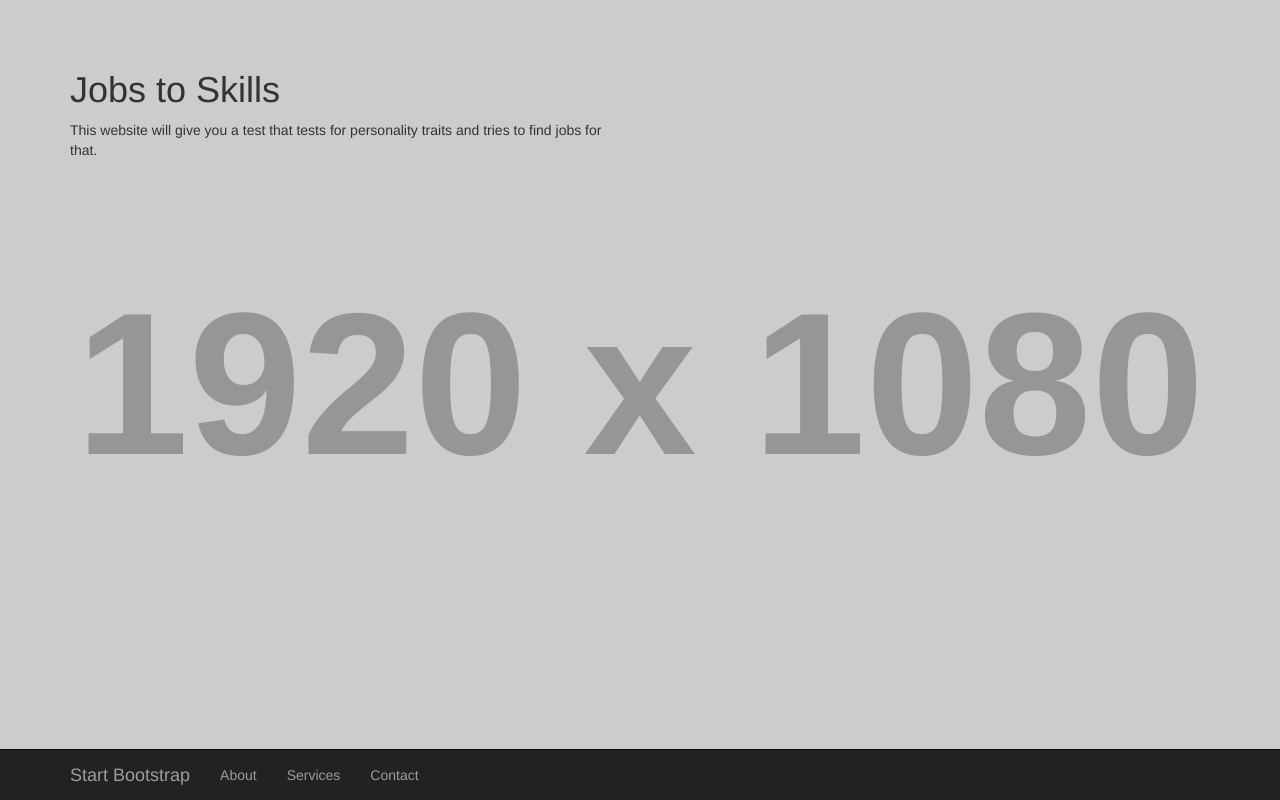
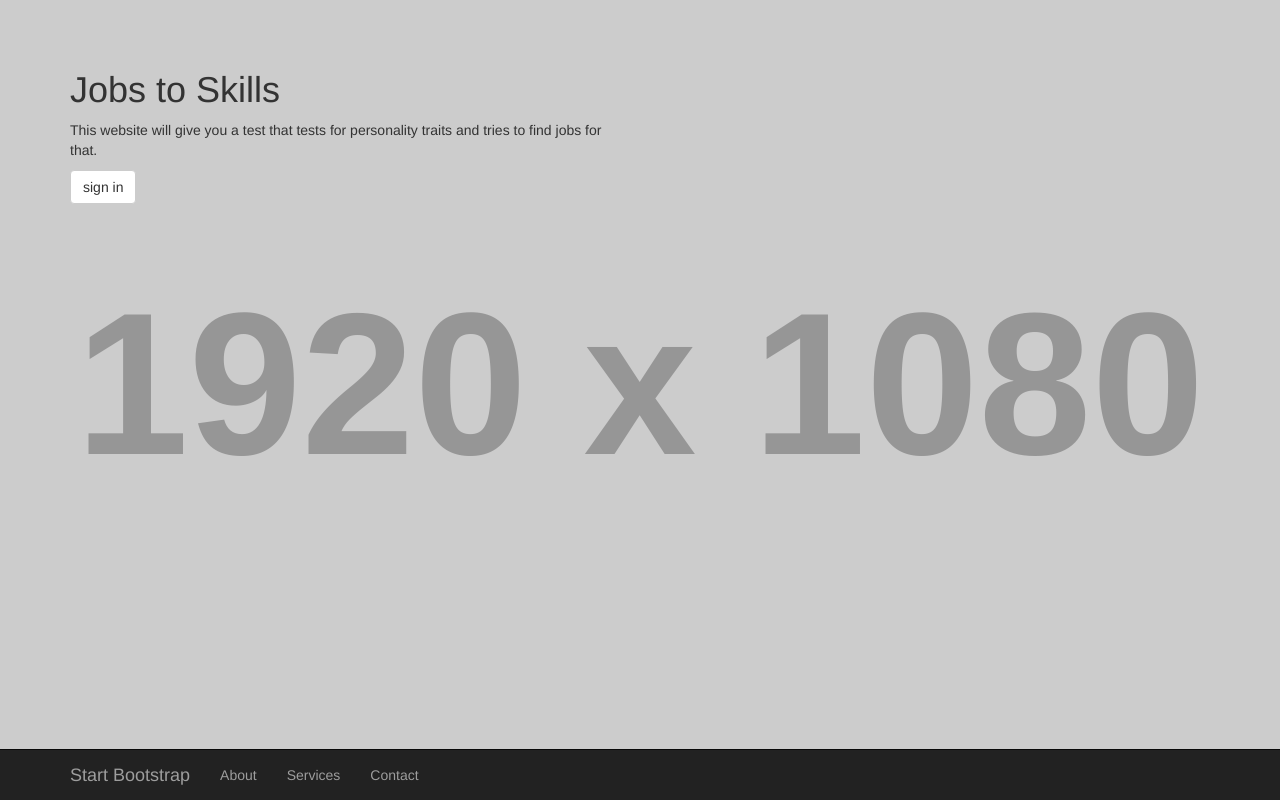
Before and after one commit to n430/n430.github.io, a plain HTML site: page index.html in a window 1280 px wide. Drawn offline with Linux system fonts and the light colour scheme; placeholder pictures from the web are drawn by us.

Commit message:
first button

```diff
--- a/index.html
+++ b/index.html
@@ -68,6 +68,8 @@
                 <h1>Jobs to Skills</h1>
                 <p>This website will give you a test that tests for personality
                   traits and tries to find jobs for that.</p>
+                  <button type="button" class="btn btn-default">sign in</button>
+
             </div>
         </div>
         <!-- /.row -->
```
